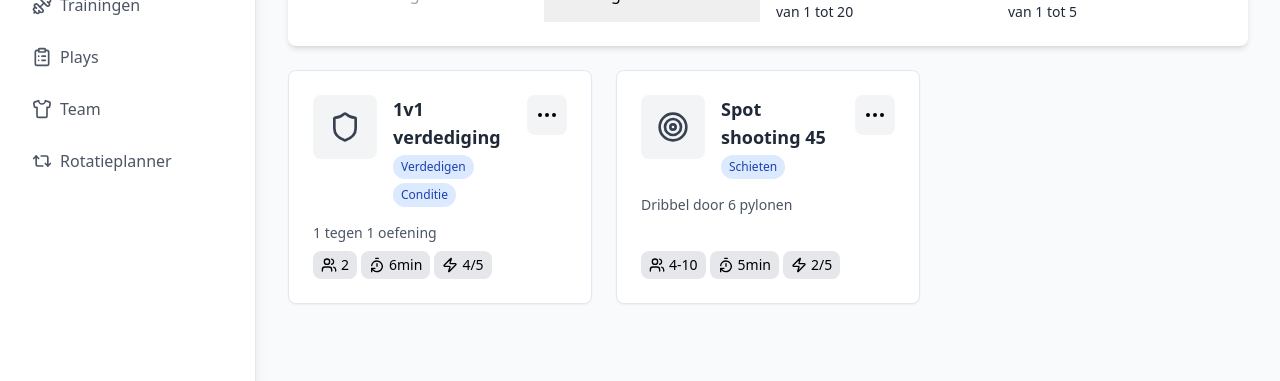
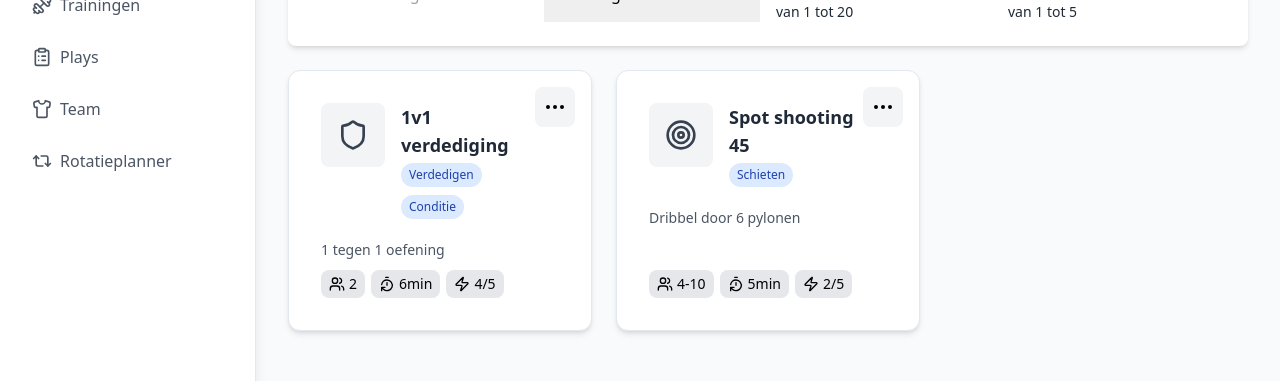
Before and after one commit to SebasJH/court-assist, a Vue app: page /oefeningen in a window 1280 px wide. Shown: the part 154-535 px from the top of the page. Built offline with nearby package versions, Linux system fonts and the light colour scheme.

Commit message:
Updated card layout

```diff
--- a/src/components/ExerciseCard.vue
+++ b/src/components/ExerciseCard.vue
@@ -1,6 +1,6 @@
 <template>
   <div class="exercise-card relative">
-    <div class="flex flex-col gap-y-4 h-full">
+    <div class="flex flex-col gap-y-5 h-full">
       <div class="flex items-start gap-4">
         <div class="w-16 h-16 bg-gray-100 rounded-lg flex items-center justify-center">
           <component
@@ -12,10 +12,10 @@
           <TrafficCone v-else class="w-8 h-8 text-gray-400" aria-label="Default icon" />
         </div>
 
-        <div class="flex-1">
+        <div class="flex-1 pr-8">
           <div class="flex flex-col">
-            <div class="text-lg font-bold text-gray-800">{{ exercise.name }}</div>
-            <div class="flex flex-wrap gap-1 mt-1">
+            <div class="text-lg font-bold text-gray-800 break-words">{{ exercise.name }}</div>
+            <div class="flex flex-wrap gap-2 mt-1">
               <span
                   v-for="cat in exercise.category"
                   :key="cat"
@@ -28,7 +28,7 @@
           </div>
         </div>
 
-        <div class="relative">
+        <div class="absolute top-4 right-4" ref="menuContainer">
           <!-- Menu button -->
           <div
               class="menu flex items-center justify-center rounded-lg bg-gray-100 hover:bg-gray-200 transition-colors duration-200 w-10 h-10 cursor-pointer"
@@ -41,7 +41,7 @@
           <div
               v-if="menuOpen"
               ref="menuRef"
-              class="absolute left-0 mt-2 w-40 bg-white border border-gray-200 rounded shadow-lg flex flex-col z-10"
+              :class="['absolute mt-2 w-40 bg-white border border-gray-200 rounded shadow-lg flex flex-col z-10', alignRight ? 'right-0' : 'left-0']"
           >
             <button
                 @click="onEdit"
@@ -67,8 +67,8 @@
 
 
       <div class="exercise-details h-full flex flex-col justify-between">
-        <div class="text-sm text-gray-600">{{ exercise.description || exercise.shortDescription }}</div>
-        <div class="flex flex-wrap items-center gap-x-1 mt-2">
+        <div class="text-sm leading-relaxed text-gray-600">{{ exercise.description || exercise.shortDescription }}</div>
+        <div class="flex flex-wrap items-center gap-x-1.5 mt-2">
 
           <div class="exercise-players bg-gray-200 px-2 py-1 rounded-lg text-sm flex items-center gap-1">
             <Users class="h-4 w-fit"/>
@@ -97,7 +97,7 @@
 </template>
 
 <script setup>
-import {ref, onMounted, onBeforeUnmount} from 'vue'
+import {ref, onMounted, onBeforeUnmount, nextTick} from 'vue'
 
 const emit = defineEmits(['edit','duplicate','delete'])
 
@@ -107,9 +107,33 @@ const props = defineProps({
 
 const menuOpen = ref(false)
 const menuRef = ref(null)  // Ref naar de dropdown-container
+const menuContainer = ref(null)
+const alignRight = ref(false)
+
+function computeMenuAlignment() {
+  try {
+    const cont = menuContainer.value
+    if (!cont) return
+    const rect = cont.getBoundingClientRect()
+    const viewportWidth = window.innerWidth || document.documentElement.clientWidth
+    const approxMenuWidth = 200 // w-40 (~160px) + padding/shadow safety
+    const spaceRight = viewportWidth - rect.right
+    const spaceLeft = rect.left
+    // If not enough space on the right, align to right (open leftwards)
+    if (spaceRight < approxMenuWidth && spaceLeft > approxMenuWidth / 2) {
+      alignRight.value = true
+    } else {
+      alignRight.value = false
+    }
+  } catch (e) {
+    alignRight.value = false
+  }
+}
 
 function toggleMenu() {
-  menuOpen.value = !menuOpen.value
+  const next = !menuOpen.value
+  menuOpen.value = next
+  if (next) nextTick(() => computeMenuAlignment())
 }
 
 function closeMenu() {
--- a/src/styles/components/_exercise.scss
+++ b/src/styles/components/_exercise.scss
@@ -1,6 +1,5 @@
 .exercise-card {
-  @apply bg-white rounded-lg shadow-sm p-6 border border-[#E2E8F0] transition-shadow duration-200;
-
+  @apply bg-white rounded-xl shadow-md p-8 border border-[#E2E8F0] transition-shadow duration-200;
 
 
 
```
